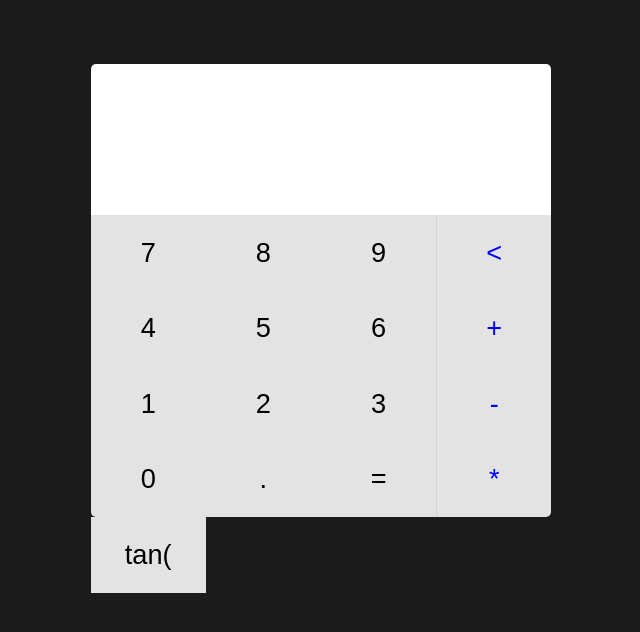
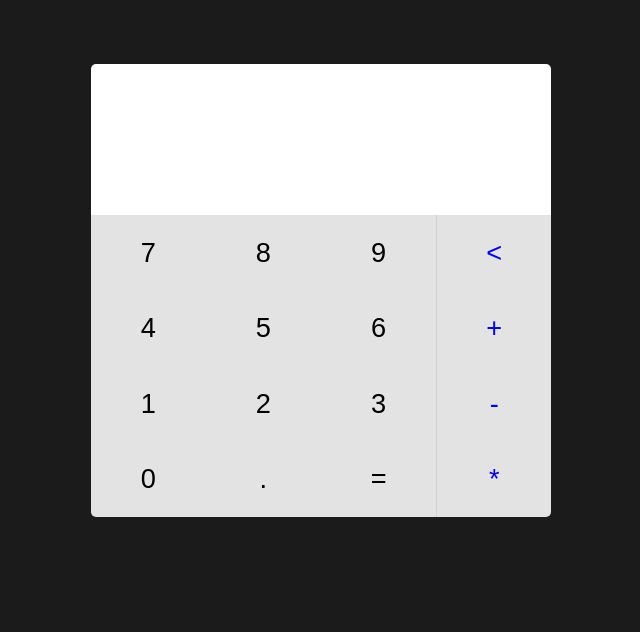
Before and after one commit to RdgzLpz/calculator, a website: page index.html in a window 1280 px wide. Shown: the whole page, without its empty margins (287-927 px from the left). Drawn offline with Linux system fonts and the light colour scheme.

Commit message:
commit for commenting some code

```diff
--- a/index.html
+++ b/index.html
@@ -26,7 +26,7 @@
         <input class="black" type="button" value=".">
         <button class="black" id="equal">=</button>
         <input class="blue" id="multiply" type="button" value="*">
-        <input type="button" id="tan" value="tan(">
+        <!--<input type="button" id="tan" value="tan(">-->
     </div>
     <script src="index.js"></script>
 </body>
```
